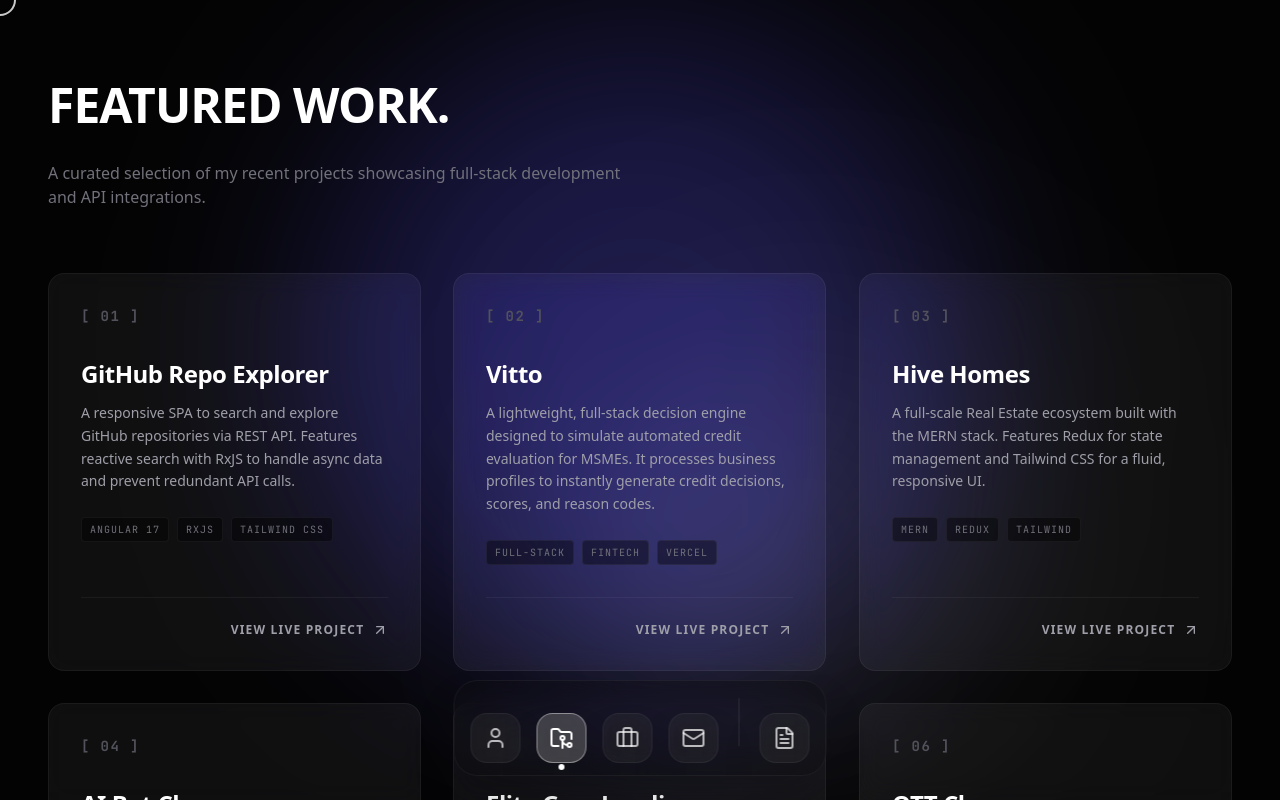
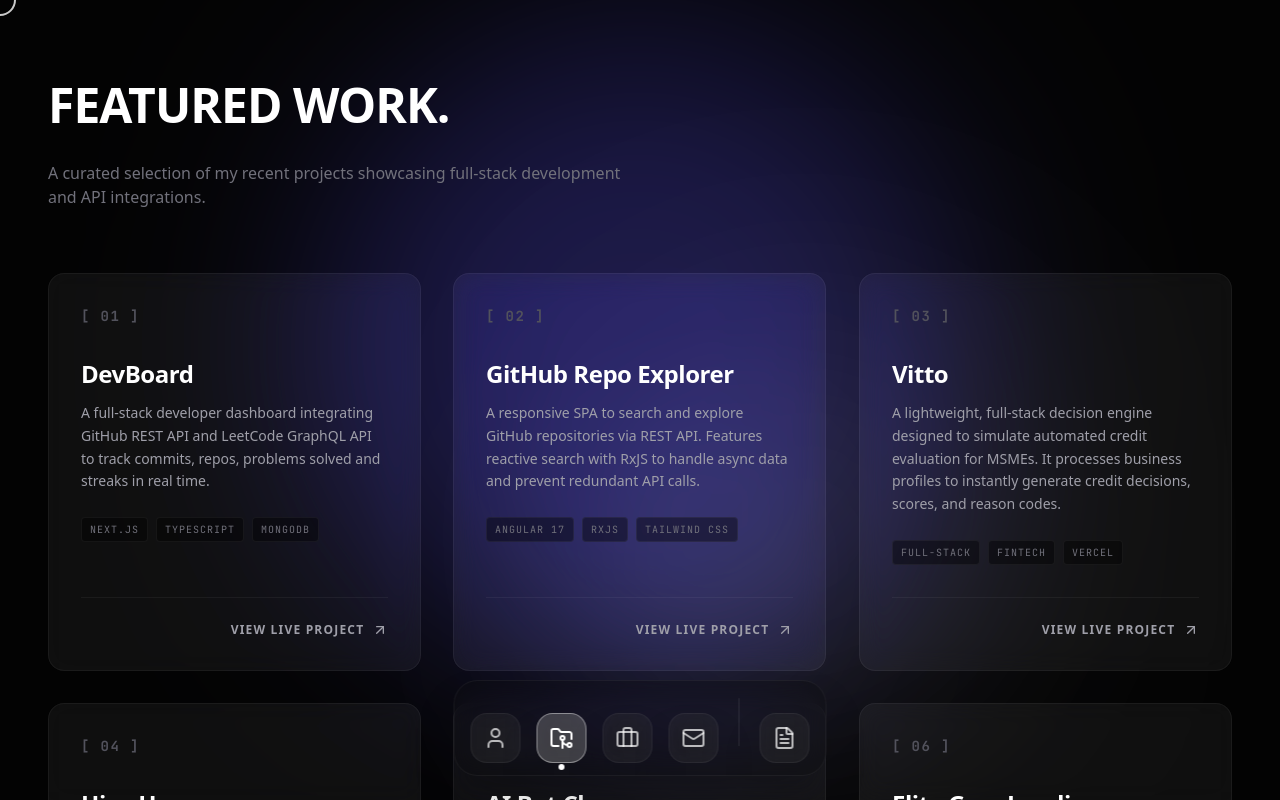
Before and after one commit to Omkarbhandia/portfolio-2026, a Next.js app: page / in a window 1280 px wide. Both pictures are taken after a click on the element 561 px from the left and 738 px from the top of the page. Shown: the part 855-1655 px from the top of the page. Built offline with nearby package versions, Linux system fonts and the light colour scheme.

Commit message:
feat: add DevBoard project

```diff
--- a/src/components/Projects.tsx
+++ b/src/components/Projects.tsx
@@ -6,6 +6,12 @@
 
 export default function Projects() {
     const projects = [
+        {
+            title: "DevBoard",
+            description: "A full-stack developer dashboard integrating GitHub REST API and LeetCode GraphQL API to track commits, repos, problems solved and streaks in real time.",
+            techStack: ["NEXT.JS", "TYPESCRIPT", "MONGODB"],
+            demoUrl: "https://mydevboard.vercel.app/",
+        },
         {
             title: "GitHub Repo Explorer",
             description: "A responsive SPA to search and explore GitHub repositories via REST API. Features reactive search with RxJS to handle async data and prevent redundant API calls.",
```
